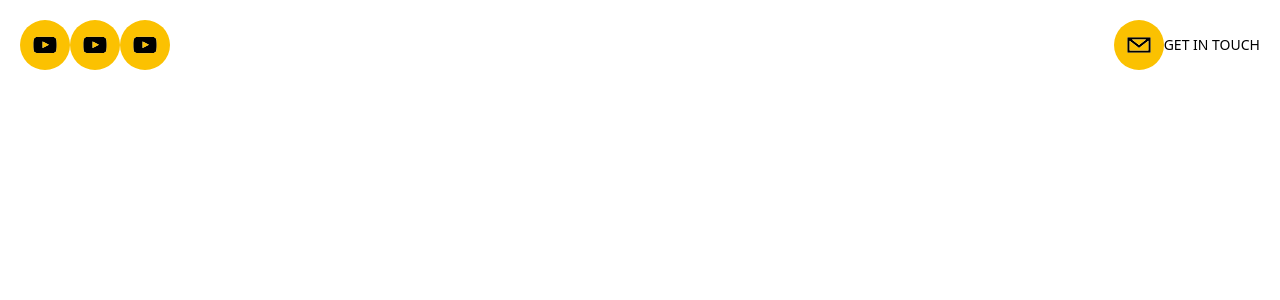
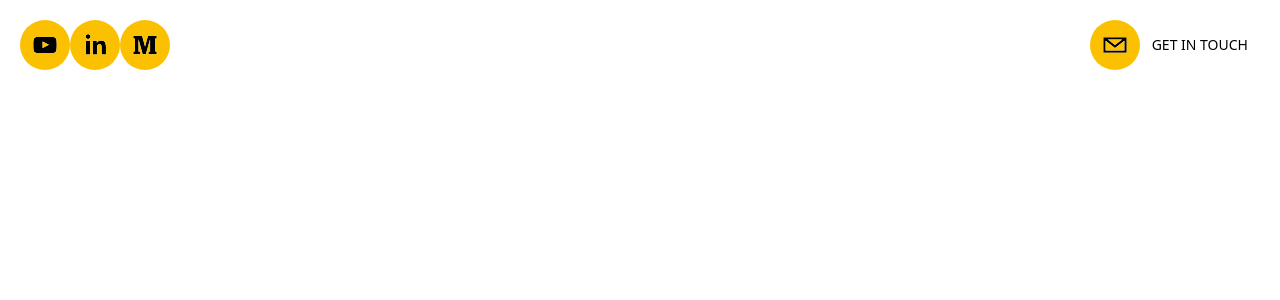
Before and after one commit to hopesunknown/portfolio, a Next.js app in the folder jen-portfolio/: page / in a window 1280 px wide. Shown: the top 300 px of the page. Built offline with nearby package versions, Linux system fonts and the light colour scheme.

Commit message:
adjusted header section with styling and animation. Also adjusted the links for the social media icons

```diff
--- a/jen-portfolio/components/Header.tsx
+++ b/jen-portfolio/components/Header.tsx
@@ -1,39 +1,70 @@
 import React from 'react';
 import {SocialIcon} from 'react-social-icons';
+import {motion} from 'framer-motion';
 
 type Props = {}
 
 function Header({}: Props) {
   return (
     <header className='sticky top-0 p-5 flex items-start justify-between max-w-7xl mx-auto z-30 xl:items-center'>
-      <div className='flex flex-row items-center'>
+      <motion.div
+        className='flex flex-row items-center'
+        initial={{
+          x: -500,
+          opacity: 0,
+          scale: 0.5
+        }}
+        animate={{
+          x: 0,
+          opacity: 1,
+          scale: 1
+        }}
+        transition={{
+          duration: 1
+        }}
+      >
         {/* Social media icons */}
         <SocialIcon
           url='https://www.youtube.com/@jentchai1728'
           fgColor='black'
           bgColor='#FBC101'
-        />
+        /><br/>
         <SocialIcon
-          url='https://www.youtube.com/@jentchai1728'
+          url='https://www.linkedin.com/in/jentchai/'
           fgColor='black'
           bgColor='#FBC101'
         />
         <SocialIcon
-          url='https://www.youtube.com/@jentchai1728'
+          url='https://medium.com/@jentchai'
           fgColor='black'
           bgColor='#FBC101'
         />
-      </div>
+      </motion.div>
 
-      <div className='flex flex-row items-center text-black-300 cursor-pointer'>
+      <motion.div
+        className='flex flex-row items-center text-black-300 cursor-pointer'
+        initial={{
+          x: 500,
+          opacity: 0,
+          scale: 0.5
+        }}
+        animate={{
+          x: 0,
+          opacity: 1,
+          scale: 1
+        }}
+        transition={{
+          duration: 1
+        }}
+      >
         <SocialIcon
           className='cursor-pointer'
           network='email'
           fgColor='black'
           bgColor='#FBC101'
         />
-        <p className='uppercase hidden md:inline-flex text-sm text-black-400'>Get in touch</p>
-      </div>
+        <p className='p-3 uppercase hidden md:inline-flex text-sm text-black-400'>Get in touch</p>
+      </motion.div>
     </header>
   )
 }
--- a/jen-portfolio/package.json
+++ b/jen-portfolio/package.json
@@ -14,6 +14,7 @@
     "@types/react-dom": "18.0.11",
     "eslint": "8.36.0",
     "eslint-config-next": "13.2.4",
+    "framer-motion": "^10.2.4",
     "next": "13.2.4",
     "react": "18.2.0",
     "react-dom": "18.2.0",
--- a/jen-portfolio/pages/index.tsx
+++ b/jen-portfolio/pages/index.tsx
@@ -13,8 +13,6 @@ const Home: NextPage = () => {
       </Head>
 
       {/* <h1 className='p-10 text-red-500'>testing</h1> */}
-
-      {/* Header */}
       <Header />
 
       {/* Hero */}
```
Also changed, not shown: 1 other file (tests, documents, lock files or other folders).
